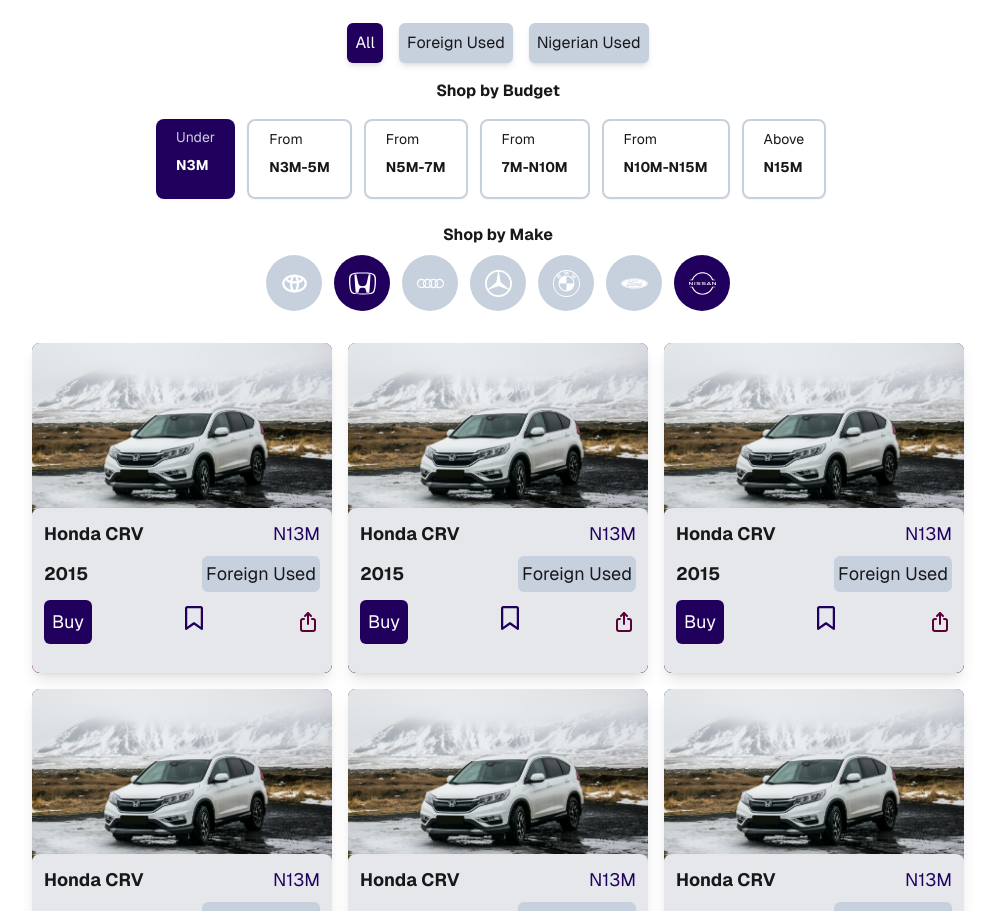
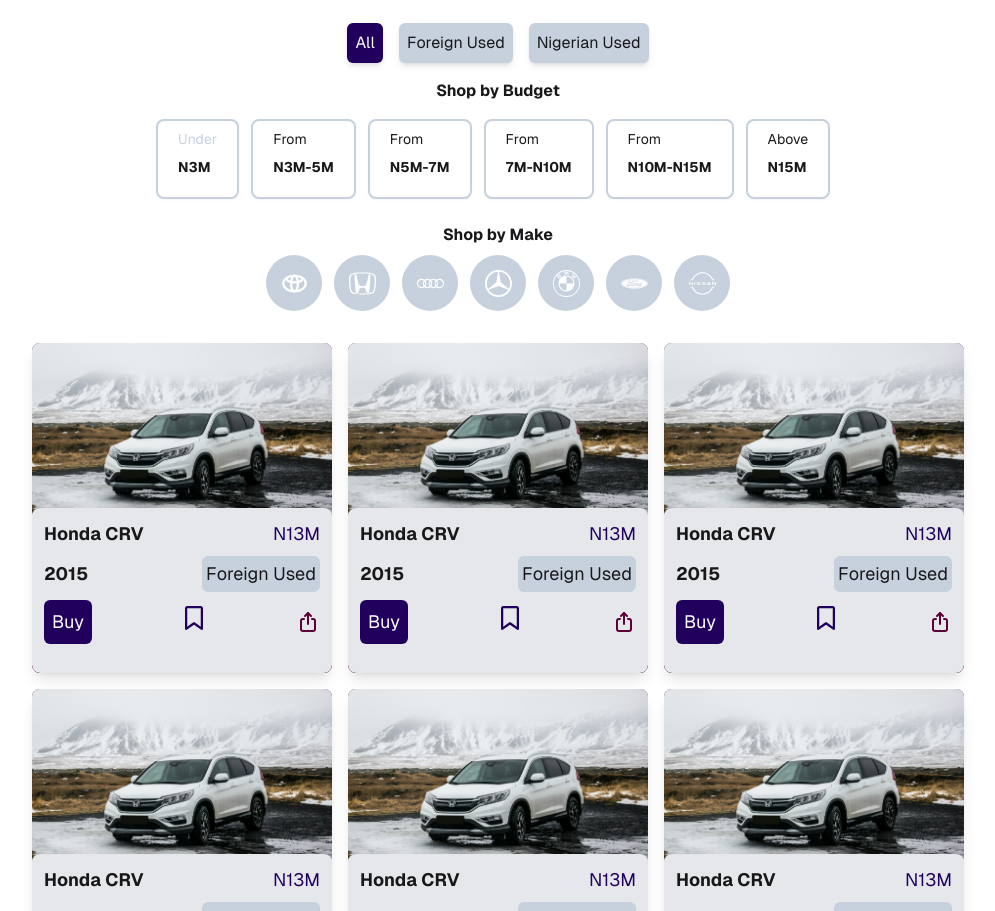
Before and after one commit to lightpc90/delok, a Next.js app: page / in a window 1280 px wide. Shown: the part 1289-2200 px from the top of the page, without its empty margins (142-1137 px from the left). Built offline with nearby package versions, Linux system fonts and the light colour scheme.

Commit message:
added filter functon

```diff
--- a/src/components/products/productFilter/ProductFilter.tsx
+++ b/src/components/products/productFilter/ProductFilter.tsx
@@ -2,11 +2,16 @@
 
 
 import { Bebas_Neue } from "next/font/google";
-// import React, { useState, useEffect } from 'react'
+import React, { useState, useEffect } from 'react'
 
 import { TbBrandToyota } from "react-icons/tb";
 import { SiHonda, SiAudi, SiMercedes, SiBmw, SiFord, SiNissan } from "react-icons/si";
-// import { cars } from '@/data/constant'
+// constants
+import { cars } from '@/data/constant'
+// types
+import { SearchPropsType } from '@/types/types'
+// enums
+import { SearchPropsKeysEnum, PriceRangeEnum, UsedTypeEnum, MakesEnum } from "@/enums/enums";
 
 const bebas = Bebas_Neue({
   subsets: ["latin"],
@@ -14,56 +19,62 @@
   display: "swap",
 });
 
-// type InitialState = {
-//   usedType: 'all' | "Nigerian used" | "Foreign used" | "New";
-//   makes: string[]; // This allows an array of strings of any length, including an empty array.
-//   budget: string;
-//   model: 'all';
-//   year: 'all';
-// };
+const initialState: SearchPropsType = {
+  usedType: 'all',
+  makes: [],
+  budget: 'all',
+  model: 'all',
+  year: 'all',
+}
 
-// const initialState: InitialState = {
-//   usedType: 'all',
-//   makes: [],
-//   budget: 'all',
-//   model: 'all',
-//   year: 'all',
-// }
 
+
+// default component function
 const ProductFilter = () => {
-  // // to store all the filters selected
-  // const [searchProps, setSearchProps] = useState(initialState)
-  // // to store the key of the latest filter added
-  // const [latestFilterKey, setLatestFilterKey] = useState('')
-  // // current filterProps
-  // const [previousFilter, setPreviousFilter] = useState(initialState)
-  // const [products, setProducts] = useState([])
-  // const [filteredProducts, setFilteredProducts] = useState([])
+  const [search, setSearch] = useState<SearchPropsType>(initialState)
+  const [products, setProducts] = useState(cars)
+  const [isBookmarked, setIsBookmarked] = useState(false)
 
-  // const updateSearch = (filterObject: any, key: string) => {
-  //   // console.log(searchProps)
-  //   setPreviousFilter(searchProps)
-  //   setSearchProps({ ...searchProps, ...filterObject })
-  //   setLatestFilterKey(key)
-  // }
 
-  // const filteredProductsHandler = () => {
-  //   const { usedType, makes, budget, model, year } = searchProps
-  //   let isArray;
-  //   if(Array.isArray(previousFilter[latestFilterKey])){
-  //     isArray = true
-  //   } else {
-  //     isArray = false
-  //   }
-  //   const keyValue = previousFilter[latestFilterKey]
-  //   console.log("keyValue", keyValue)
-  //   //  if the key has not been searched before
-  //   if (keyValue === 'all' || (isArray && keyValue.length === 0)) {
-  //     if (usedType === 'all') {
-  //       setFilteredProducts(cars)
-  //     }
-  //   }
-  // }
+  // function that adds new item to a list or removes the item if existing in the list
+  const handleAddRemove = (item: string) => {
+    if (search.makes.includes(item)) {
+      setSearch({
+        ...search, makes: search.makes.filter((make) => make !== item)
+      })
+    }
+    else {
+      setSearch({ ...search, makes: [...search.makes, item] })
+    }
+  }
+    const updateSearchProps = (key: string, value: string) => {
+      // if the key is makes, add value to the list of makes in the search object
+      if (key === SearchPropsKeysEnum.MAKES) {
+        handleAddRemove(value)
+      } else {
+        setSearch({
+          ...search,
+          [key]: value
+        })
+      }
+    }
+
+
+    const filterProducts = (carFilter: SearchPropsType) => {
+      const filtered = cars.filter(car => {
+        return (
+          (carFilter.usedType !== 'all' && car.usedType === carFilter.usedType) &&
+          (carFilter.budget !== 'all' && carFilter.budget === car.priceRange) &&
+          (carFilter.makes.length !== 0 && carFilter.makes.includes(car.make))
+        )
+      })
+      setProducts(filtered)
+      console.log("filter ran...")
+    }
+
+    useEffect(() => {
+      filterProducts(search)
+    }, [search])
 
 
 
@@ -71,44 +82,91 @@
       <div className='space-y-4 w-full p-4 flex flex-col items-center overflow-hidden'>
         <h1 className={`${bebas.className} text-3xl md:text-5xl md:text-center`}>Buy a car</h1>
         <div className='flex flex-flex-wrap items-center gap-4 w-full justify-center'>
-        <button className='bg-primary text-white p-2 rounded-md shadow-md'>All</button>
-        <button className='bg-neutral p-2 rounded-md shadow-md'>Foreign Used</button>
-        <button className='bg-neutral p-2 rounded-md shadow-md'>Nigerian Used</button>
+          <button
+            onClick={() => { updateSearchProps(SearchPropsKeysEnum.USED_TYPE, UsedTypeEnum.ALL) }}
+            className={`${search.usedType === UsedTypeEnum.ALL ? 'bg-primary text-white' : 'bg-neutral'}  p-2 rounded-md shadow-md`}>
+            All
+          </button>
+          <button
+            onClick={() => { updateSearchProps(SearchPropsKeysEnum.USED_TYPE, UsedTypeEnum.FORIEGN_USED) }}
+            className={`${search.usedType === UsedTypeEnum.FORIEGN_USED ? 'bg-primary text-white' : 'bg-neutral'}  p-2 rounded-md shadow-md`}>
+            Foreign Used
+          </button>
+          <button
+            onClick={() => { updateSearchProps(SearchPropsKeysEnum.USED_TYPE, UsedTypeEnum.NIGERIAN_USED) }}
+            className={`${search.usedType === UsedTypeEnum.NIGERIAN_USED ? 'bg-primary text-white' : 'bg-neutral'}  p-2 rounded-md shadow-md`}>
+            Nigerian Used
+          </button>
         </div>
         <div className='w-full flex flex-col items-center'>
           <h3 className='mb-2 font-bold'>Shop by Budget</h3>
           {/* budget buttons */}
           <div className='flex w-[300px] md:w-[700px] gap-3 items-center p-2 overflow-x-auto text-sm'>
-          <button className='bg-primary text-white h-20 px-5 py-2 rounded-lg shadow-sm flex flex-col gap-2'><span className='text-neutral'>Under</span><span className='font-bold'>N3M</span></button>
-          <button className='border-2 border-neutral h-20 px-5 py-2 rounded-lg shadow-sm flex flex-col gap-2'><span>From</span><span className='font-bold'>N3M-5M</span></button>
-          <button className='border-2 border-neutral h-20 px-5 py-2 rounded-lg shadow-sm flex flex-col gap-2'><span>From</span><span className='font-bold'>N5M-7M</span></button>
-          <button className='border-2 border-neutral h-20 px-5 py-2 rounded-lg shadow-sm flex flex-col gap-2'><span>From</span><span className='font-bold'>7M-N10M</span></button>
-          <button className='border-2 border-neutral h-20 px-5 py-2 rounded-lg shadow-sm flex flex-col gap-2'><span>From</span><span className='font-bold'>N10M-N15M</span></button>
-          <button className='border-2 border-neutral h-20 px-5 py-2 rounded-lg shadow-sm flex flex-col gap-2'><span>Above</span><span className='font-bold'>N15M</span></button>
+            <button
+              onClick={() => { updateSearchProps(SearchPropsKeysEnum.BUDGET, PriceRangeEnum.UNDER_3) }}
+              className={`${search.budget === PriceRangeEnum.UNDER_3 ? 'bg-primary text-white' : "border-2 border-neutral"} h-20 px-5 py-2 rounded-lg shadow-sm flex flex-col gap-2`}>
+              <span className='text-neutral'>Under</span><span className='font-bold'>N3M</span>
+            </button>
+            <button
+              onClick={() => { updateSearchProps(SearchPropsKeysEnum.BUDGET, PriceRangeEnum.BETWEEN_3_5) }}
+              className={`${search.budget === PriceRangeEnum.BETWEEN_3_5 ? 'bg-primary text-white' : "border-2 border-neutral"} h-20 px-5 py-2 rounded-lg shadow-sm flex flex-col gap-2`}>
+              <span>From</span><span className='font-bold'>N3M-5M</span>
+            </button>
+            <button
+              onClick={() => { updateSearchProps(SearchPropsKeysEnum.BUDGET, PriceRangeEnum.BETWEEN_5_7) }}
+              className={`${search.budget === PriceRangeEnum.BETWEEN_5_7 ? 'bg-primary text-white' : "border-2 border-neutral"} h-20 px-5 py-2 rounded-lg shadow-sm flex flex-col gap-2`}>
+              <span>From</span><span className='font-bold'>N5M-7M</span>
+            </button>
+            <button
+              onClick={() => { updateSearchProps(SearchPropsKeysEnum.BUDGET, PriceRangeEnum.BETWEEN_7_10) }}
+              className={`${search.budget === PriceRangeEnum.BETWEEN_7_10 ? 'bg-primary text-white' : "border-2 border-neutral"} h-20 px-5 py-2 rounded-lg shadow-sm flex flex-col gap-2`}>
+              <span>From</span><span className='font-bold'>7M-N10M</span></button>
+            <button onClick={() => { updateSearchProps(SearchPropsKeysEnum.BUDGET, PriceRangeEnum.BETWEEN_10_15) }}
+              className={`${search.budget === PriceRangeEnum.BETWEEN_10_15 ? 'bg-primary text-white' : "border-2 border-neutral"} h-20 px-5 py-2 rounded-lg shadow-sm flex flex-col gap-2`}>
+              <span>From</span><span className='font-bold'>N10M-N15M</span>
+            </button>
+            <button onClick={() => { updateSearchProps(SearchPropsKeysEnum.BUDGET, PriceRangeEnum.ABOVE_15) }}
+              className={`${search.budget === PriceRangeEnum.ABOVE_15 ? 'bg-primary text-white' : "border-2 border-neutral"} h-20 px-5 py-2 rounded-lg shadow-sm flex flex-col gap-2`}>
+              <span>Above</span><span className='font-bold'>N15M</span>
+            </button>
           </div>
         </div>
         <div className='w-full flex flex-col items-center'>
           <h3 className='mb-2 font-bold'>Shop by Make</h3>
           <div className='flex flex-wrap w-[300px] md:w-[700px] gap-3 items-center justify-center '>
-          <button className='h-14 w-14 bg-neutral text-white items-center justify-center rounded-full p-2 flex'>
+            <button
+              onClick={() => { updateSearchProps(SearchPropsKeysEnum.MAKES, MakesEnum.TOYOTA) }}
+              className={`${search.makes.includes(MakesEnum.TOYOTA) ? 'bg-primary' : 'bg-neutral'} h-14 w-14 text-white items-center justify-center rounded-full p-2 flex`}>
               <TbBrandToyota size={27} />
             </button>
-          <button className='h-14 w-14 bg-primary text-white items-center justify-center rounded-full p-2 flex'>
+            <button
+              onClick={() => { updateSearchProps(SearchPropsKeysEnum.MAKES, MakesEnum.HONDA) }}
+              className={`${search.makes.includes(MakesEnum.HONDA) ? 'bg-primary' : 'bg-neutral'} h-14 w-14 text-white items-center justify-center rounded-full p-2 flex`}>
               <SiHonda size={27} />
             </button>
-          <button className='h-14 w-14 bg-neutral text-white items-center justify-center rounded-full p-2 flex'>
+            <button
+              onClick={() => { updateSearchProps(SearchPropsKeysEnum.MAKES, MakesEnum.AUDI) }}
+              className={`${search.makes.includes(MakesEnum.AUDI) ? 'bg-primary' : 'bg-neutral'} h-14 w-14 text-white items-center justify-center rounded-full p-2 flex`}>
               <SiAudi size={27} />
             </button>
-          <button className='h-14 w-14 bg-neutral text-white items-center justify-center rounded-full p-2 flex'>
+            <button
+              onClick={() => { updateSearchProps(SearchPropsKeysEnum.MAKES, MakesEnum.BENZ) }}
+              className={`${search.makes.includes(MakesEnum.BENZ) ? 'bg-primary' : 'bg-neutral'} h-14 w-14 text-white items-center justify-center rounded-full p-2 flex`}>
               <SiMercedes size={27} />
             </button>
-          <button className='h-14 w-14 bg-neutral text-white items-center justify-center rounded-full p-2 flex'>
+            <button
+              onClick={() => { updateSearchProps(SearchPropsKeysEnum.MAKES, MakesEnum.BMW) }}
+              className={`${search.makes.includes(MakesEnum.BMW) ? 'bg-primary' : 'bg-neutral'} h-14 w-14 text-white items-center justify-center rounded-full p-2 flex`}>
               <SiBmw size={27} />
             </button>
-          <button className='h-14 w-14 bg-neutral text-white items-center justify-center rounded-full p-2 flex'>
+            <button
+              onClick={() => { updateSearchProps(SearchPropsKeysEnum.MAKES, MakesEnum.FORD) }}
+              className={`${search.makes.includes(MakesEnum.FORD) ? 'bg-primary' : 'bg-neutral'} h-14 w-14 text-white items-center justify-center rounded-full p-2 flex`}>
               <SiFord size={27} />
             </button>
-          <button className='h-14 w-14 bg-primary text-white items-center justify-center rounded-full p-2 flex'>
+            <button
+              onClick={() => { updateSearchProps(SearchPropsKeysEnum.MAKES, MakesEnum.NISSAN) }}
+              className={`${search.makes.includes(MakesEnum.NISSAN) ? 'bg-primary' : 'bg-neutral'} h-14 w-14 text-white items-center justify-center rounded-full p-2 flex`}>
               <SiNissan size={27} />
             </button>
           </div>
--- /dev/null
+++ b/src/enums/enums.ts
@@ -0,0 +1,31 @@
+export const SearchPropsKeysEnum = {
+    USED_TYPE: "usedType",
+    MAKES: "makes",
+    BUDGET: "budget"
+}
+
+export const PriceRangeEnum = {
+    UNDER_3: "under_3",
+    BETWEEN_3_5: "3-5",
+    BETWEEN_5_7: "5-7",
+    BETWEEN_7_10: "7-10",
+    BETWEEN_10_15: "10-15",
+    ABOVE_15: "above_15",
+}
+
+export const UsedTypeEnum = {
+    ALL: "all",
+    NIGERIAN_USED: "Nigerian_used",
+    FORIEGN_USED: "Foreign_used"
+}
+
+export const MakesEnum = {
+    TOYOTA: 'Toyota',
+    LEXUS: 'Lexus',
+    BMW: 'Bmw',
+    BENZ: 'Benz',
+    NISSAN: 'Nissan',
+    FORD: 'Ford',
+    AUDI: 'Audi',
+    HONDA: 'Honda',
+}
--- /dev/null
+++ b/src/types/types.ts
@@ -0,0 +1,31 @@
+export type Car = {
+    id: number;
+    name: string;
+    image: string;
+    price: string;
+    priceRange: string;
+    make: string;
+    model: string;
+    usedType: string;
+    location: string;
+    year: string;
+    transmission: string;
+    fuel: string;
+    body: string;
+    color: string;
+    engine: string;
+    doors: string;
+    seats: string;
+    interior: string;
+    exterior: string;
+    interiorColor: string;
+    mileage: string;
+}
+
+export type SearchPropsType = {
+    usedType: 'all' | "Nigerian used" | "Foreign used" | "New";
+    makes: string[]; // This allows an array of strings of any length, including an empty array.
+    budget: string;
+    model: 'all';
+    year: 'all';
+};
```
Also changed, not shown: src/data/constant.ts (+11 -0 lines). Lines whose indentation alone changed are shown as unchanged.
